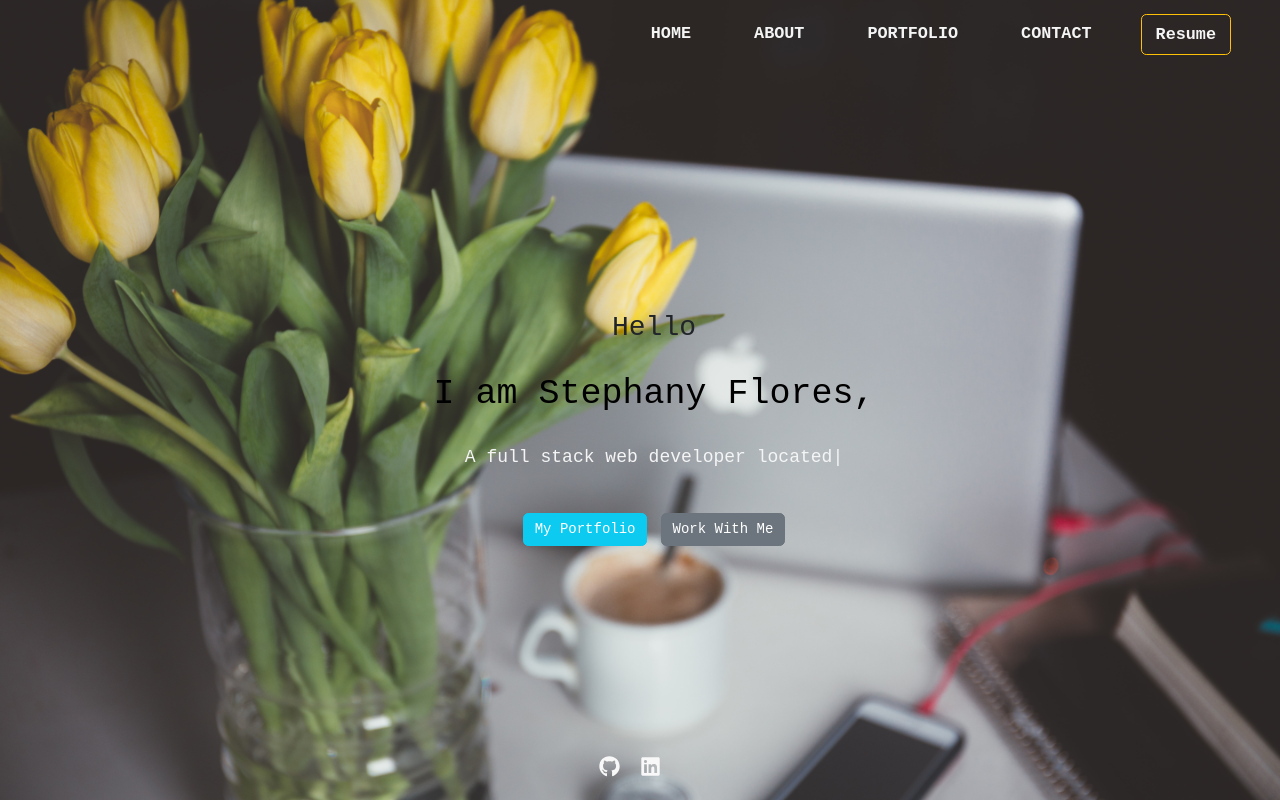
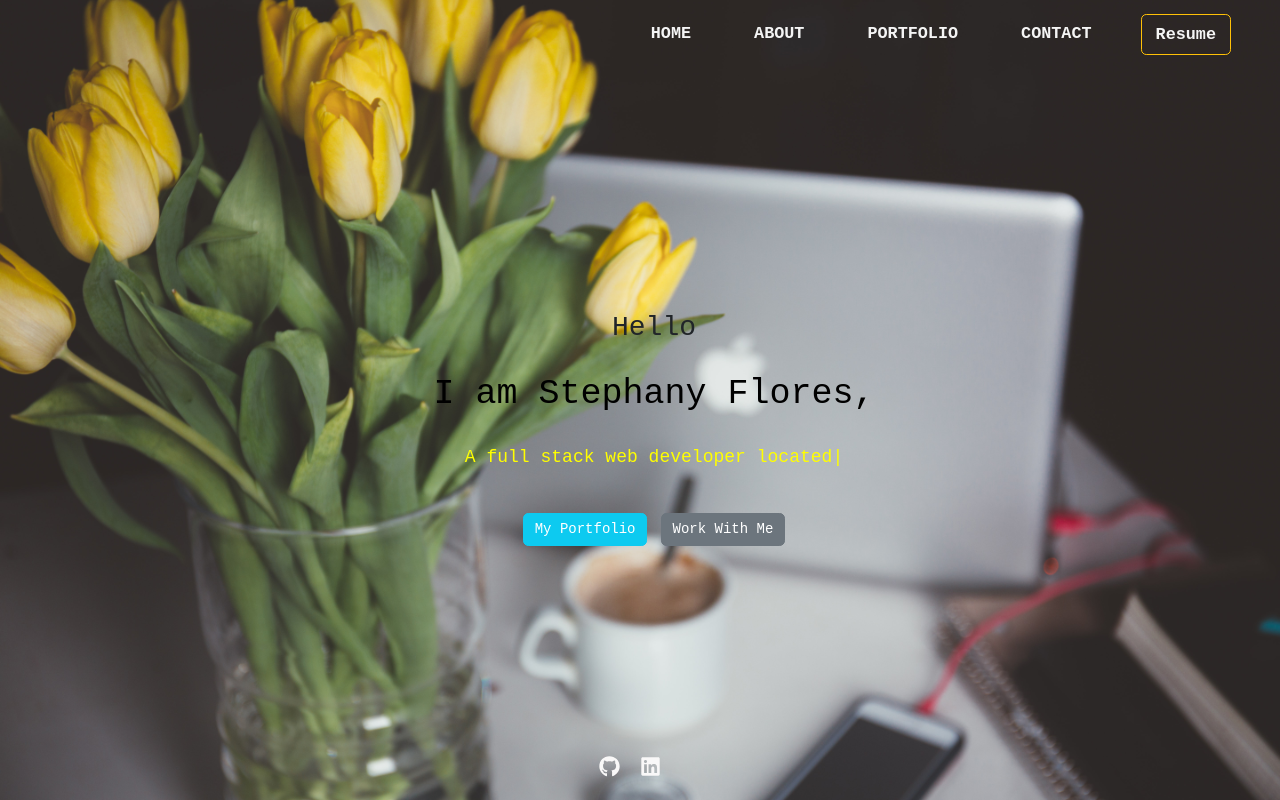
Before and after one commit to sflores926/sflores926.github.io, a React (Create React App) app: page / in a window 1280 px wide. Built offline with nearby package versions, Linux system fonts and the light colour scheme.

Commit message:
styling of portfolio and contact pages

```diff
--- a/src/pages/Contact.js
+++ b/src/pages/Contact.js
@@ -19,23 +19,23 @@ export default function Contact() {
   return (
     <div className=' m-4 p-4'>
       <div className='border border-warning m-2 p-2 pb-3 mb-3'>
-        <h2 className='text-center text-white'>Let's Get in Touch</h2>
+        <h2 className='text-center text-info'>Let's Get in Touch</h2>
         <p className="text-center text-white w-responsive mx-auto mb-5">Do you have any questions? Please do not hesitate to contact me directly. I'll try to get back to you as soon as possible.</p>
         <div className="row">
           <div className="col-md-12">
             <form ref={form} onSubmit={sendEmail}>
               <div className="row">
                 <div className="text-center col-md-12 mb-3">
-                  <label>Name</label>
+                  <label>Name:</label>
                   <input className="form-control" type="text" name="user_name" />
                 </div>
                 <div className=" text-center col-md-12 mb-3">
-                  <label>Email</label>
+                  <label>Email:</label>
                   <input className="form-control" type="email" name="user_email" />
                 </div>
                 <div className="row">
                   <div className=" text-center col-md-12 mb-3">
-                    <label>Message</label>
+                    <label>Message:</label>
                     <textarea className="form-control" rows="4" name="message" />
                   </div>
                 </div>
--- a/src/pages/Home.js
+++ b/src/pages/Home.js
@@ -6,35 +6,18 @@ import Typewriter from "typewriter-effect";
 export default function Home() {
   const styles={
     taco: {
-      // backgroundColor: "blue",
-      // animation: "barry 2s infinite",
-      // position: "relative",
-      // marginTop: "100px",
-
-      // display:"flex",
-      // justifyContent: "center",
-      // width: "100vw"
       paddingTop: "200px"
     },
     cat: {
       display:"flex",
       justifyContent: "center",
       padding: "15px",
-      color: "whitesmoke",
+      color: "yellow",
 
     },
     dog: {
-      // marginTop: "150px",
-      // padding: "200px",
-      // position:'relative',
       justifyContent: "center",
       width: "100vw",
-      // marginTop: "100px",
-      // border: 'solid white',
-
-
-
-
     }
   }
 
@@ -49,7 +32,7 @@ export default function Home() {
         <div style={styles.cat}>
         <Typewriter
           options={{
-            strings: ['A full stack web developer located in New Jersey', 'Cant wait to work with you'],
+            strings: ['A full stack web developer located in New Jersey','Skills: JavaScipt Sql NoSql ReactJS Node.js Java HTML CSS','Cant wait to work with you'],
             autoStart: true,
             loop: true,
           }}
```
